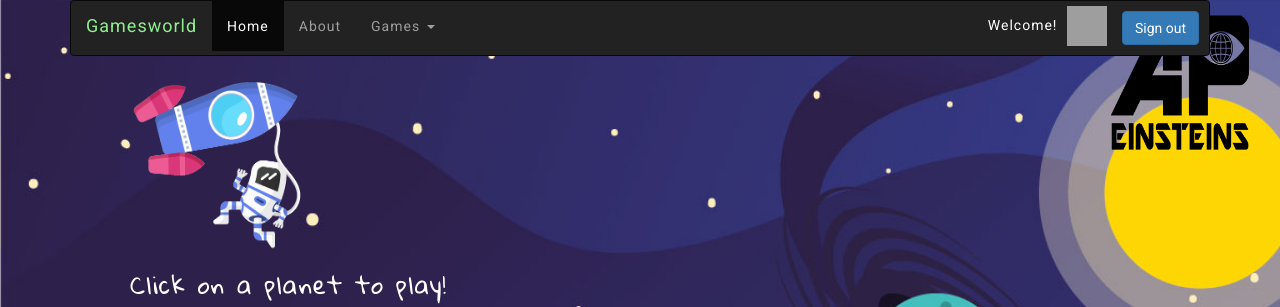
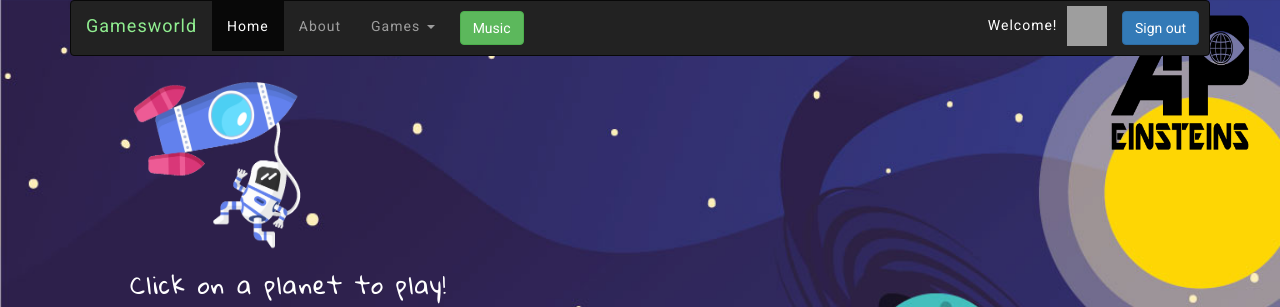
Before and after one commit to tdsteph1/GamesWorld, a PHP site: page /landingpage.html in a window 1280 px wide. Shown: the top 307 px of the page. Run offline with PHP 8.4, Linux system fonts and the light colour scheme; some libraries are stand-ins or nearby versions; grey boxes are pictures that could not be loaded.

Commit message:
added audio

```diff
--- a/assets/css/landingpage.css
+++ b/assets/css/landingpage.css
@@ -47,6 +47,10 @@ p{
   box-shadow: -10px 10px 5px darkgrey;
   height: 150px;
   width: 150px;
+}
+
+#music-button{
+  margin: 10px;
 }
 
 #astronaut-div{
--- a/assets/js/landingpage.js
+++ b/assets/js/landingpage.js
@@ -11,8 +11,25 @@ $(document).ready(function() {
 
   firebase.initializeApp(config);
   var database=firebase.database();
+
   // Hide text on planets
   $(".title").hide();
+
+  // Music
+  var audioState = false;
+
+  $("#music-button").on("click",function() {
+
+    if (audioState === false){
+      $("#music")[0].play();
+      audioState = true;
+    }
+
+    else {
+      $("#music")[0].pause();
+      audioState = false;
+    }
+  });
 
   // Allow players to click on planet to enlarge
   $(".planet").on("click",function() {
@@ -22,6 +39,7 @@ $(document).ready(function() {
       $(this).animate({ height:"250px", width: "250px"});
       $(this).attr("size", "large");
       $(this).next().show(500);
+      $("#planet-pop")[0].play();
     }
 
     else {
--- a/landingpage.html
+++ b/landingpage.html
@@ -34,7 +34,7 @@
                 <li><a href="hangman.html">Hangman Planet</a></li>
                 <li><a href="starwars.html">Star Wars Battle</a></li>
               </ul>
-            </li>
+              <li><button class="btn btn-success" id="music-button">Music</button></li>
           </ul>
           <ul class="nav navbar-nav navbar-right">
             <li id="username">Welcome!
@@ -109,6 +109,14 @@
       </div>
     <!-- Close container -->
     </div>
+    <!-- Jumpstart by Rick Dickert provided by freesoundtrackmusic.com -->
+    <audio id="music" preload="auto">
+      <source src="assets/audio/jumpstart-rick_dickert.mp3" type="audio/mpeg">
+    </audio>
+    <!-- From http://soundbible.com/1982-Gum-Bubble-Pop.html, Recorded by Sound Explorer -->
+    <audio id="planet-pop">
+      <source src="assets/audio/Gum_Bubble_Pop-Sound_Explorer-1206462561.mp3" type="audio/mpeg">
+    </audio>
     <!-- Firebase -->
     <script src="https://www.gstatic.com/firebasejs/4.3.0/firebase.js"></script>
     <!-- JQuery -->
```
Also changed, not shown: 2 other files.
